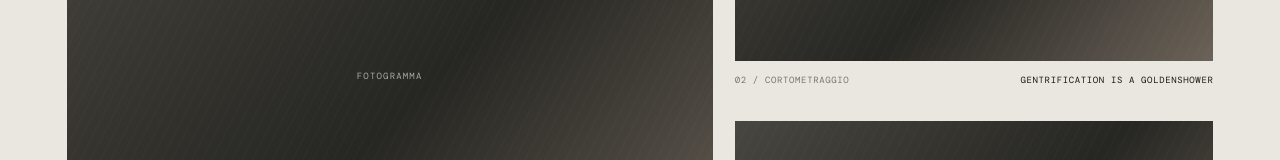
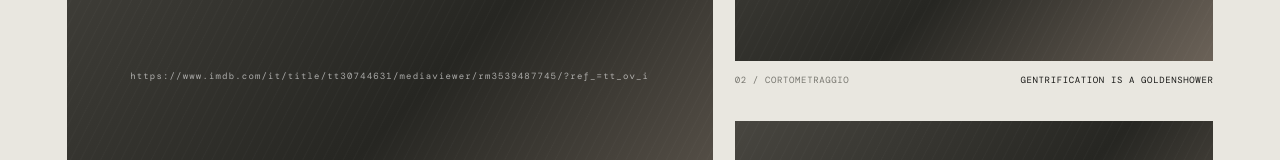
Before and after one commit to byfrancesconiglio/francesco-niglio.github.io, a plain HTML site: page index.html in a window 1280 px wide. Shown: the part 1573-1733 px from the top of the page. Drawn offline with nearby package versions, Linux system fonts and the light colour scheme; a web font is replaced by a local one.

Commit message:
Update index.html

```diff
--- a/index.html
+++ b/index.html
@@ -39,7 +39,7 @@
       <div class="section-heading"><p class="eyebrow">UNA SELEZIONE</p><a class="text-link" href="film.html">Tutti i film <span>↗</span></a></div>
       <div class="featured-grid">
         <a class="film-tile tile-large" href="film.html#aspettando-la-rivoluzione">
-          <div class="tile-image image-placeholder"><span>FOTOGRAMMA</span></div>
+          <div class="tile-image image-placeholder"><span>https://www.imdb.com/it/title/tt30744631/mediaviewer/rm3539487745/?ref_=tt_ov_i</span></div>
           <div class="tile-meta"><span>01 / CORTOMETRAGGIO</span><span>ASPETTANDO LA RIVOLUZIONE</span></div>
         </a>
         <a class="film-tile" href="film.html#le-poiane">
```
